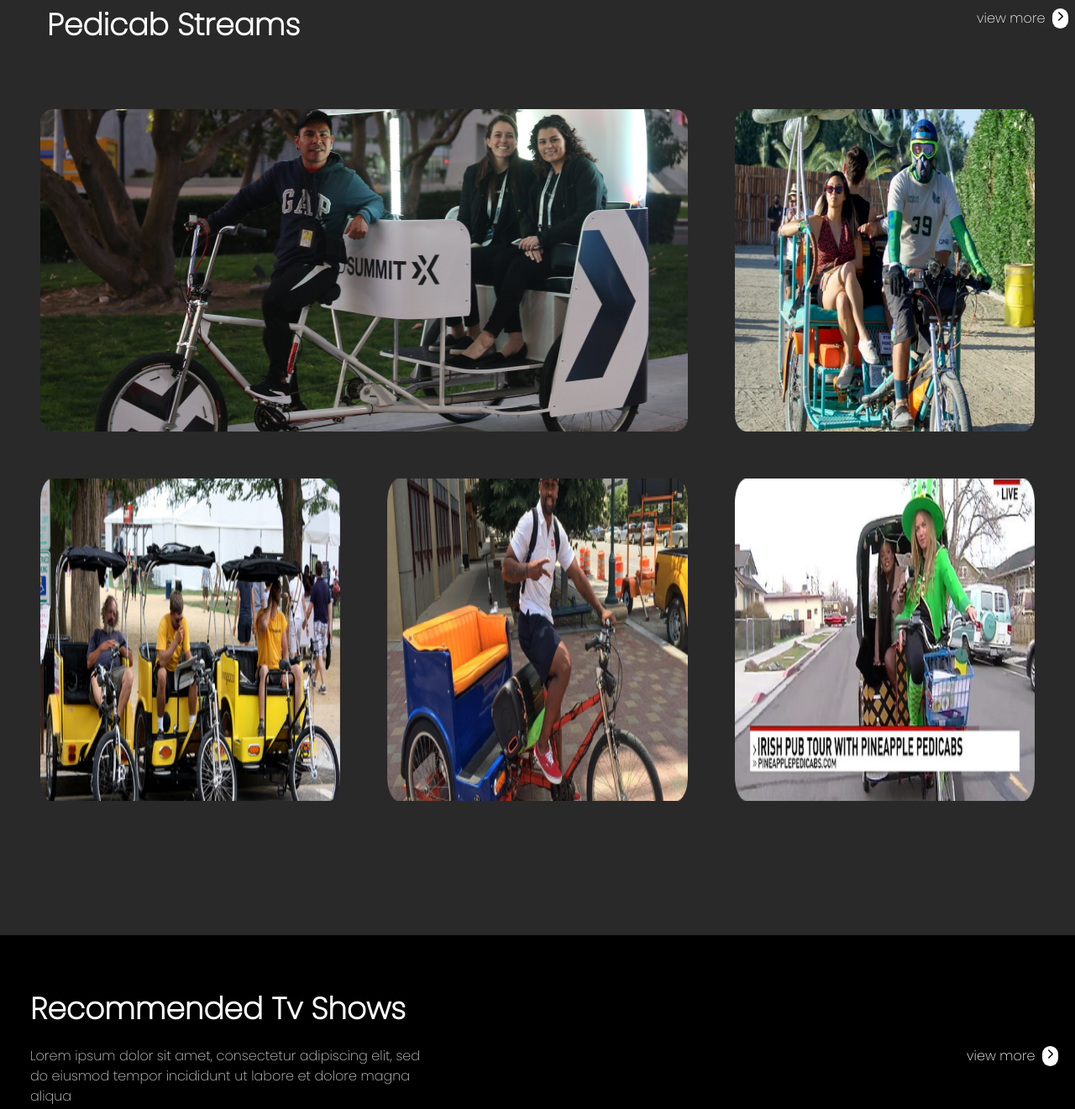
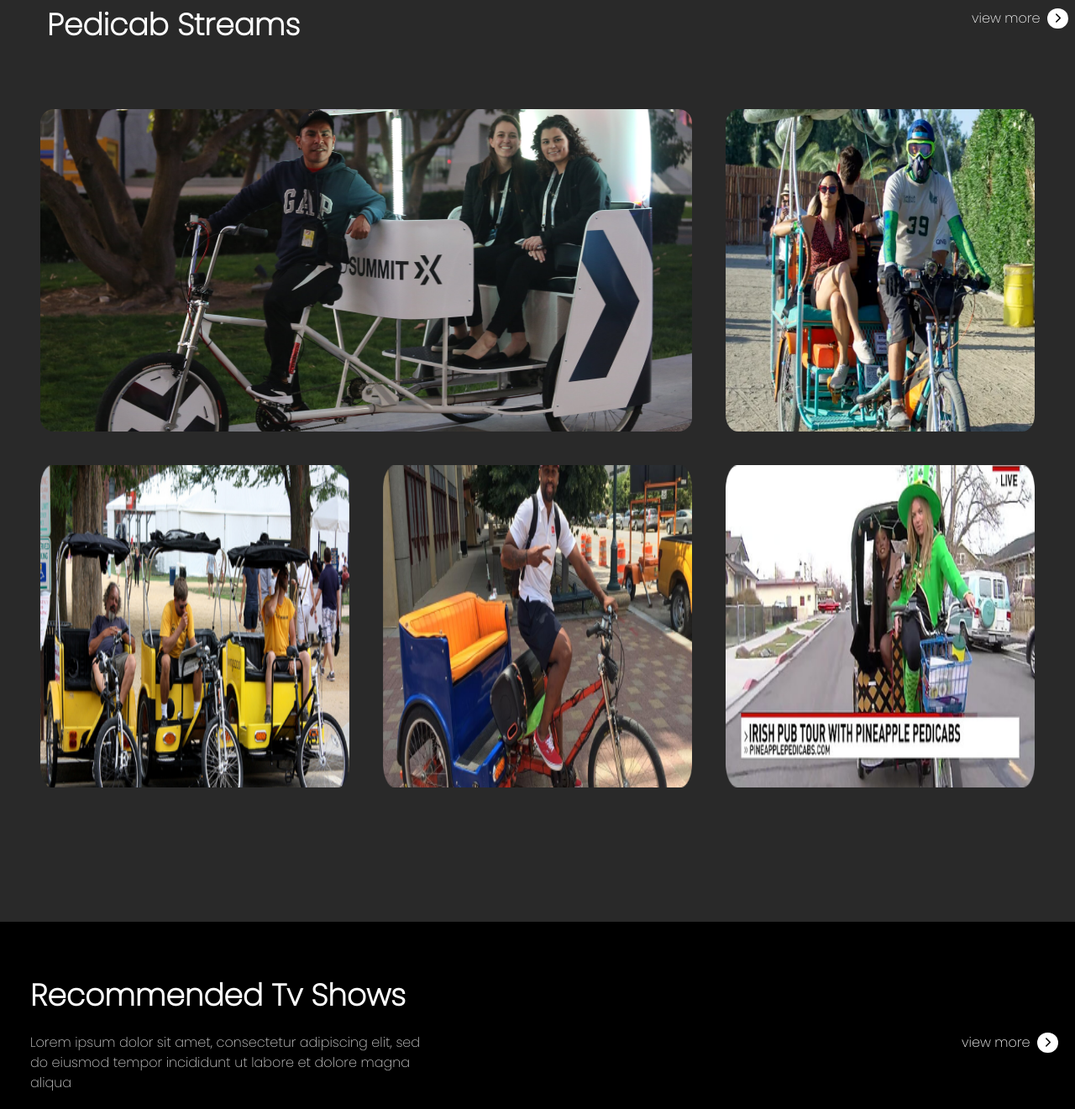
Before and after one commit to fhdali334/HTS-streaming-website, a website built with Vite: page index.html in a window 1280 px wide. Shown: the part 1900-3221 px from the top of the page at 84% size. Built offline with nearby package versions, Linux system fonts and the light colour scheme; files whose address does not match are found by name; a web font is replaced by a local one.

Commit message:
Cards updated

```diff
--- a/index.html
+++ b/index.html
@@ -228,13 +228,13 @@
             <div class="flex gap-2">
               <p class="font-light">view more</p>
               <i
-                class="swiper-next-button text-xs fa-solid fa-chevron-right bg-white text-black px-1.5 py-0.5 font-bold rounded-full"
+                class="swiper-next-button text-xs fa-solid fa-chevron-right bg-white text-black px-[9px] py-[1px] pt-1 font-bold rounded-full"
               ></i>
             </div>
           </a>
         </div>
         <div
-          class="grid sm:grid-cols-1 md:grid-cols-2 lg:grid-cols-3 gap-14 px-12"
+          class="grid sm:grid-cols-1 md:grid-cols-2 lg:grid-cols-3 gap-10 px-12"
         >
           <div class="lg:col-span-2 md:col-span-2 col-span-1">
             <div class="relative cursor-pointer">
@@ -344,7 +344,7 @@
             <div class="flex gap-2">
               <p class="font-light">view more</p>
               <i
-                class="swiper-next-button text-xs fa-solid fa-chevron-right bg-white text-black px-1.5 py-0.5 font-bold rounded-full"
+                class="swiper-next-button text-xs fa-solid fa-chevron-right bg-white text-black px-[9px] py-[1px] pt-1 font-bold rounded-full"
               ></i>
             </div>
           </a>
```
